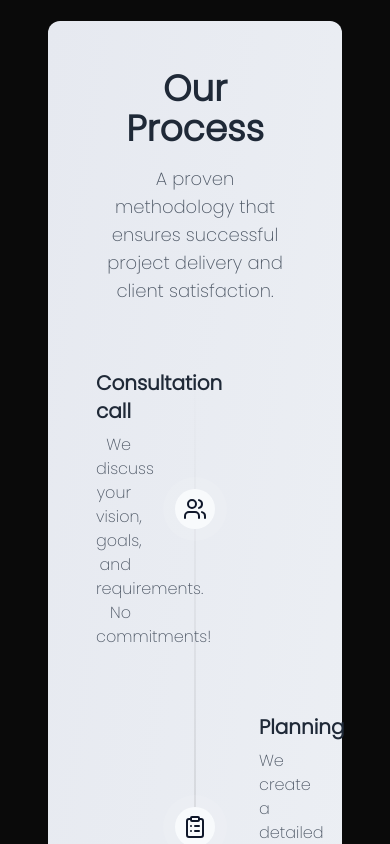
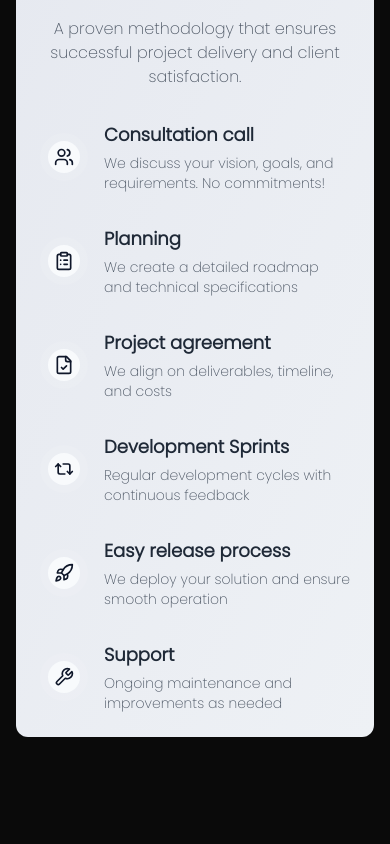
Before and after one commit to domus-lab/domuslabio, a React (Vite) app: page / in a window 390 px wide. Shown: the part 4060-4904 px from the top of the page. Built offline with nearby package versions, Linux system fonts and the light colour scheme.

Commit message:
Update Process component layout
Ensure icons are always on the left and text on the right for responsive views. Adjust margin and padding for improved spacing.
[skip gpt_engineer]

```diff
--- a/src/components/Process.tsx
+++ b/src/components/Process.tsx
@@ -41,42 +41,44 @@ export const Process = () => {
   ];
 
   return (
-    <section className="py-40" id="process">
-      <div className="container px-12 md:px-24">
-        <div className="bg-gradient-to-br from-[#e6e9f0] to-[#eef1f5] rounded-xl p-12 md:p-20">
-          <h2 className="text-4xl font-bold mb-4 text-center text-gray-800">Our Process</h2>
-          <p className="text-lg text-gray-600 mb-16 text-center max-w-2xl mx-auto">
+    <section className="py-20 md:py-40" id="process">
+      <div className="container px-4 md:px-24">
+        <div className="bg-gradient-to-br from-[#e6e9f0] to-[#eef1f5] rounded-xl p-6 md:p-20">
+          <h2 className="text-3xl md:text-4xl font-bold mb-4 text-center text-gray-800">Our Process</h2>
+          <p className="text-base md:text-lg text-gray-600 mb-8 md:mb-16 text-center max-w-2xl mx-auto">
             A proven methodology that ensures successful project delivery and client satisfaction.
           </p>
           <div className="relative max-w-2xl mx-auto">
-            {/* Central timeline line with gradient fade */}
-            <div className="absolute left-1/2 transform -translate-x-1/2 h-full w-0.5 bg-gradient-to-b from-transparent via-[#2A2A2A] to-transparent opacity-20" />
+            {/* Central timeline line with gradient fade - hidden on mobile */}
+            <div className="hidden md:block absolute left-1/2 transform -translate-x-1/2 h-full w-0.5 bg-gradient-to-b from-transparent via-[#2A2A2A] to-transparent opacity-20" />
 
             {steps.map((step, index) => (
-              <div key={step.number} className="relative flex items-center mb-16 last:mb-0">
+              <div key={step.number} className="relative flex items-center mb-8 md:mb-16 last:mb-0">
                 {/* Content wrapper */}
                 <div className={`flex items-center w-full ${
-                  index % 2 === 0 ? 'flex-row' : 'flex-row-reverse'
-                }`}>
-                  {/* Text content */}
-                  <div className={`w-[calc(50%-2rem)] ${
-                    index % 2 === 0 ? 'text-right pr-8' : 'text-left pl-8'
-                  }`}>
-                    <h3 className="text-xl font-semibold mb-2 text-gray-800">{step.title}</h3>
-                    <p className="text-gray-600">{step.description}</p>
-                  </div>
-
-                  {/* Icon circle */}
-                  <div className="relative z-10">
-                    <div className="w-16 h-16 rounded-full bg-primary/10 flex items-center justify-center mx-auto">
-                      <div className="w-10 h-10 rounded-full bg-primary flex items-center justify-center text-primary-foreground">
-                        {<step.icon size={24} />}
+                  index % 2 === 0 ? 'md:flex-row' : 'md:flex-row-reverse'
+                } flex-row`}>
+                  {/* Icon circle - always on left for mobile */}
+                  <div className="relative z-10 shrink-0">
+                    <div className="w-12 h-12 md:w-16 md:h-16 rounded-full bg-primary/10 flex items-center justify-center">
+                      <div className="w-8 h-8 md:w-10 md:h-10 rounded-full bg-primary flex items-center justify-center text-primary-foreground">
+                        {<step.icon size={20} />}
                       </div>
                     </div>
                   </div>
 
-                  {/* Empty space for the other side */}
-                  <div className="w-[calc(50%-2rem)]" />
+                  {/* Text content - always on right for mobile */}
+                  <div className={`flex-1 pl-4 md:pl-0 ${
+                    index % 2 === 0
+                      ? 'md:text-right md:pr-8'
+                      : 'md:text-left md:pl-8'
+                  } text-left`}>
+                    <h3 className="text-lg md:text-xl font-semibold mb-1 md:mb-2 text-gray-800">{step.title}</h3>
+                    <p className="text-sm md:text-base text-gray-600">{step.description}</p>
+                  </div>
+
+                  {/* Empty space for desktop layout */}
+                  <div className="hidden md:block w-[calc(50%-2rem)]" />
                 </div>
               </div>
             ))}
```
